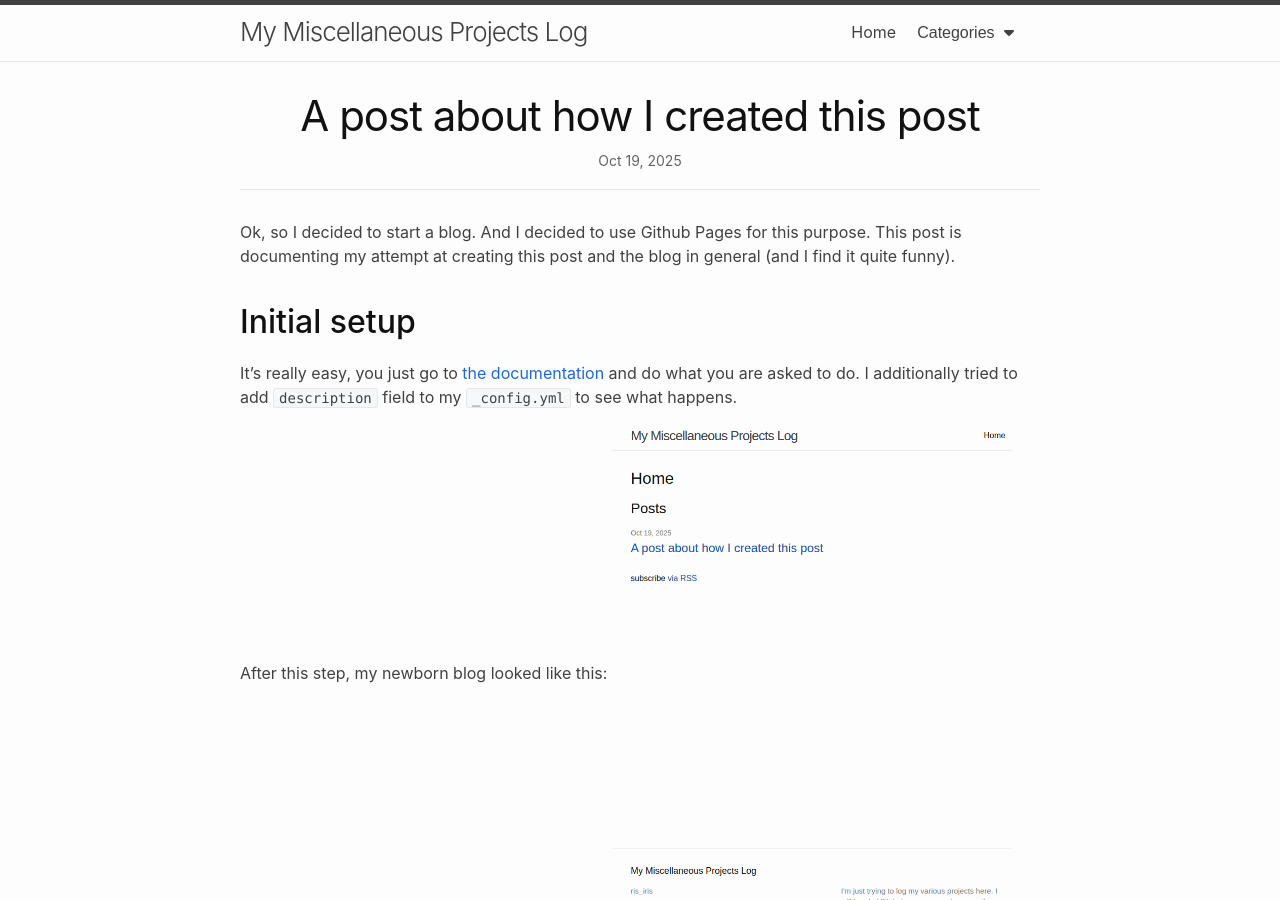
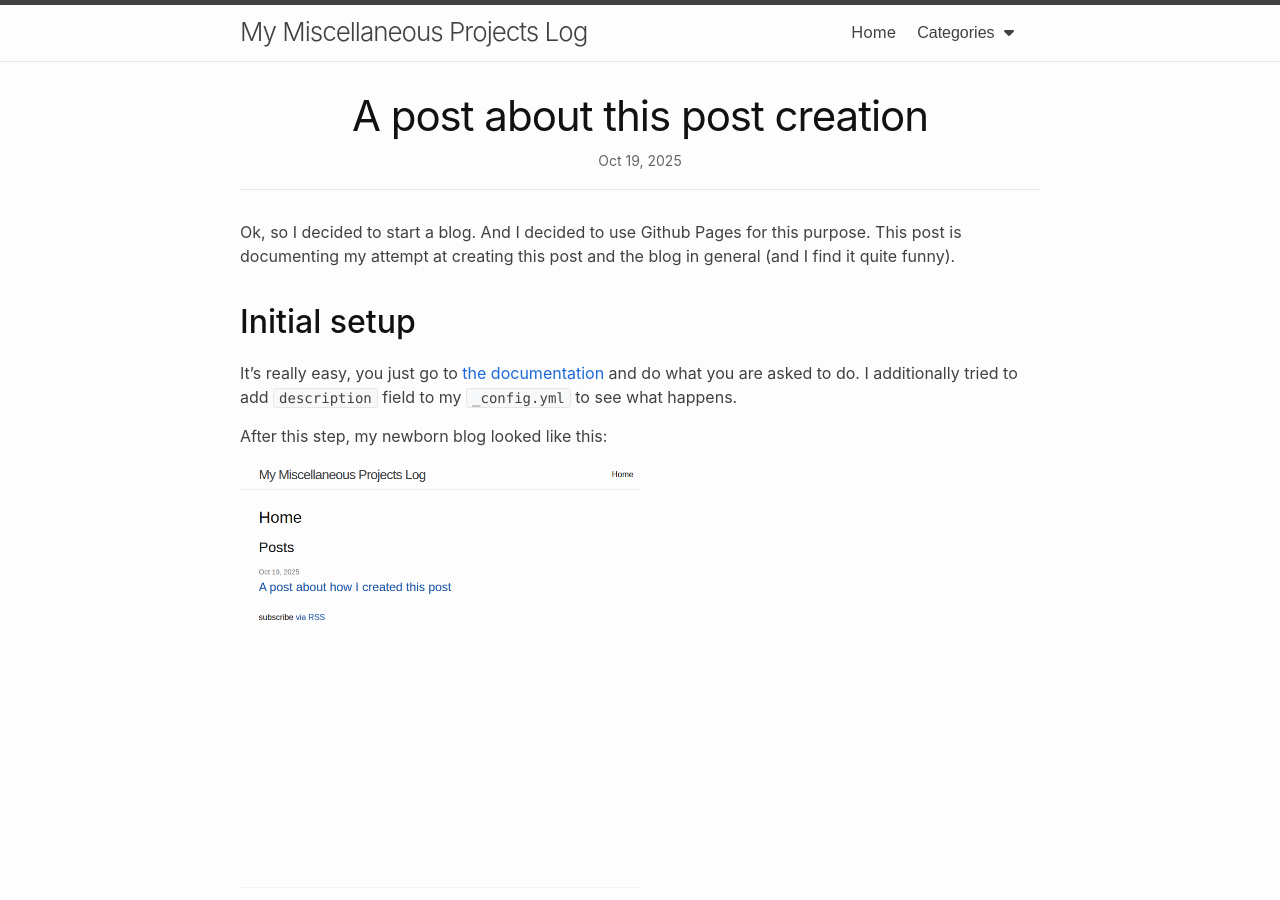
Before and after one commit to ris-iris/my-blog, a Jekyll site: the page built from coding/_posts/2025-10-19-first-post.md, in a window 1280 px wide and 900 px high. Built offline with Jekyll 4.4.1, drawn with Linux system fonts in a browser that asks for light colours; nearby versions of some CDN libraries; our own code applies the rules of GitHub Pages for plain Markdown files.

Commit message:
Update 2025-10-19-first-post.md

```diff
--- a/coding/_posts/2025-10-19-first-post.md
+++ b/coding/_posts/2025-10-19-first-post.md
@@ -1,5 +1,5 @@
 ---
-title: A post about how I created this post
+title: A post about this post creation
 date: 2025-10-19
 tags: github_pages
 ---
@@ -11,6 +11,7 @@
 I additionally tried to add ``description`` field to my ``_config.yml`` to see what happens.
 
 After this step, my newborn blog looked like this:
+
 <img width="50%" src="/my-blog/coding/images/my_blog_screenshot_2025-10-19_13:30.png"/>
 
 <details>
```
